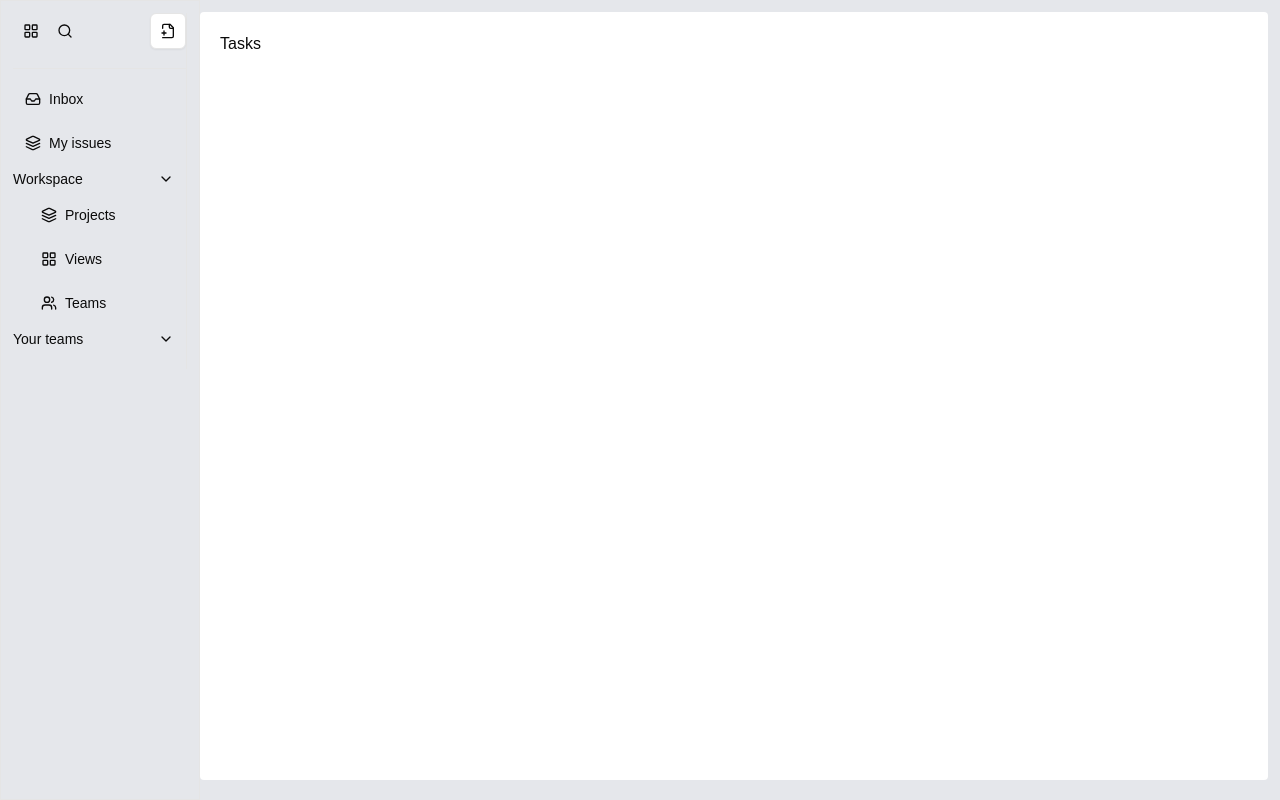
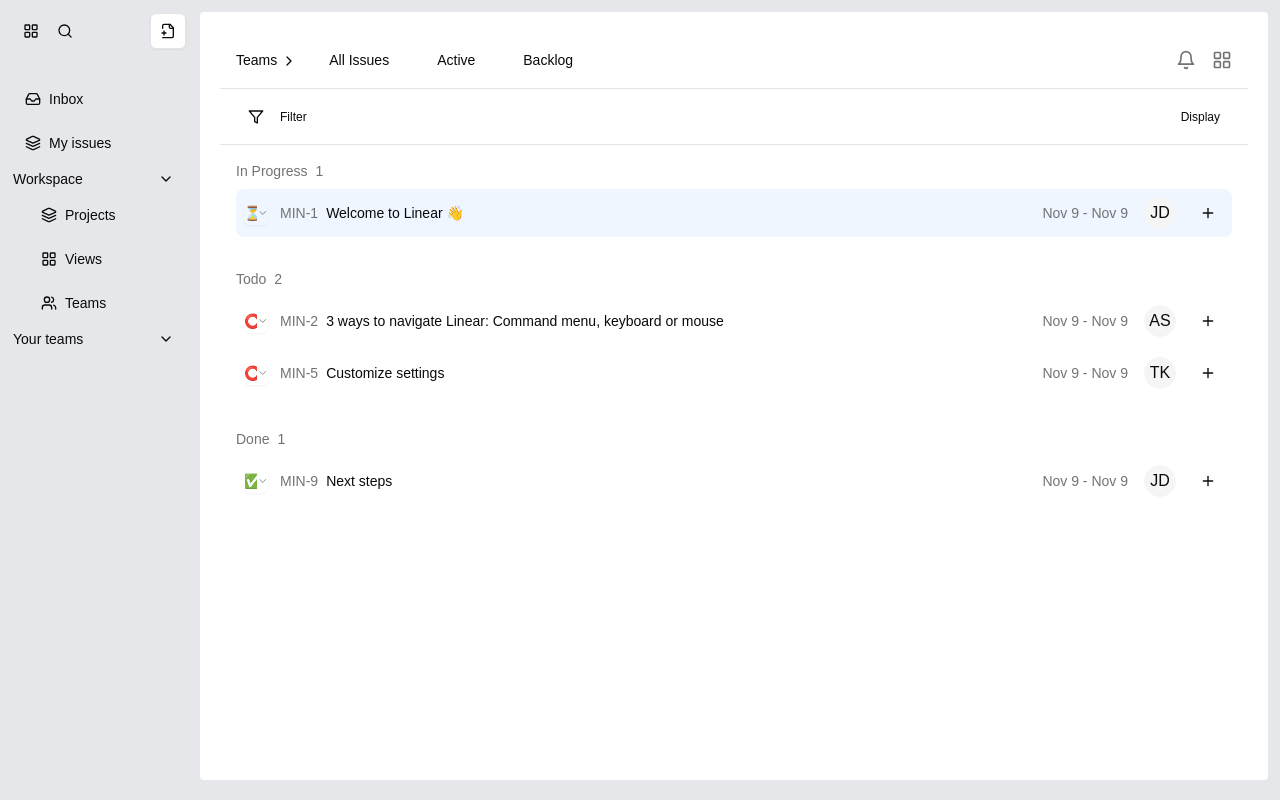
Before and after one commit to daidtech/fe_mini_tasks, a Next.js app: page /my-issues in a window 1280 px wide. Built offline with nearby package versions, Linux system fonts and the light colour scheme.

Commit message:
quick add layout index tasks

```diff
--- a/components/tasks/index.tsx
+++ b/components/tasks/index.tsx
@@ -1,26 +1,190 @@
-'use client'
-import React from 'react';
-import { useSelector, useDispatch } from 'react-redux';
-import { addTask } from '@/store/slices/tasksSlice';
-import Task from '@/models/tasks';
-import { exampleTasks } from '@/example_data/data_tasks';
+"use client"
+
+import { useState } from "react"
+import Link from "next/link"
+import { Bell, ChevronRight, Filter, LayoutGrid, Plus } from 'lucide-react'
+import { Button } from "@/components/ui/button"
+import {
+  DropdownMenu,
+  DropdownMenuContent,
+  DropdownMenuItem,
+  DropdownMenuTrigger,
+} from "@/components/ui/dropdown-menu"
+import {
+  Select,
+  SelectContent,
+  SelectItem,
+  SelectTrigger,
+  SelectValue,
+} from "@/components/ui/select"
+import { Avatar, AvatarFallback } from "@/components/ui/avatar"
+import {
+  Popover,
+  PopoverContent,
+  PopoverTrigger,
+} from "@/components/ui/popover"
+import { useSelector } from "react-redux"
+import Task from "@/models/tasks"
 
 export default function Tasks() {
   const listTasks = useSelector((state: { tasks: { listTasks: Task[] } }) => state.tasks.listTasks);
+  const [activeFilter, setActiveFilter] = useState("all")
+
+  const tasks = [
+    {
+      id: "MIN-1",
+      title: "Welcome to Linear 👋",
+      status: "in-progress",
+      startDate: "Nov 9",
+      endDate: "Nov 9",
+      assignee: "JD",
+    },
+    {
+      id: "MIN-2",
+      title: "3 ways to navigate Linear: Command menu, keyboard or mouse",
+      status: "todo",
+      startDate: "Nov 9",
+      endDate: "Nov 9",
+      assignee: "AS",
+    },
+    {
+      id: "MIN-5",
+      title: "Customize settings",
+      status: "todo",
+      startDate: "Nov 9",
+      endDate: "Nov 9",
+      assignee: "TK",
+    },
+    {
+      id: "MIN-9",
+      title: "Next steps",
+      status: "done",
+      startDate: "Nov 9",
+      endDate: "Nov 9",
+      assignee: "JD",
+    },
+  ]
 
   return (
-    <div>
-      <h1>Tasks</h1>
-      <ul>
-        {listTasks.map((task: Task, index: number) => (
-          <div key={index}>
-            <h2>{task.title}</h2>
-            <p>{task.description}</p>
-            <p>priority: {task.priority}</p>
-            <p>assign: {task.assignee}</p>
+    <div className="w-full max-full mx-auto">
+      <header className="border-b">
+        <div className="flex items-center px-4 h-14">
+          <nav className="flex items-center space-x-4">
+            <Link className="text-sm font-medium hover:text-primary" href="#">
+              Teams
+              <ChevronRight className="inline-block w-4 h-4 ml-1" />
+            </Link>
+            <Button variant="ghost" className="text-sm font-medium">
+              All Issues
+            </Button>
+            <Button variant="ghost" className="text-sm font-medium">
+              Active
+            </Button>
+            <Button variant="ghost" className="text-sm font-medium">
+              Backlog
+            </Button>
+          </nav>
+          <div className="ml-auto flex items-center space-x-4">
+            <Bell className="w-5 h-5 text-muted-foreground" />
+            <LayoutGrid className="w-5 h-5 text-muted-foreground" />
           </div>
-        ))}
-      </ul>
+        </div>
+        <div className="flex items-center px-4 h-14 border-t">
+          <DropdownMenu>
+            <DropdownMenuTrigger asChild>
+              <Button variant="ghost" size="sm">
+                <Filter className="w-4 h-4 mr-2" />
+                Filter
+              </Button>
+            </DropdownMenuTrigger>
+            <DropdownMenuContent align="start" className="w-48">
+              <DropdownMenuItem onSelect={() => setActiveFilter("all")}>All Issues</DropdownMenuItem>
+              <DropdownMenuItem onSelect={() => setActiveFilter("active")}>Active Issues</DropdownMenuItem>
+              <DropdownMenuItem onSelect={() => setActiveFilter("backlog")}>Backlog</DropdownMenuItem>
+            </DropdownMenuContent>
+          </DropdownMenu>
+          <div className="ml-auto">
+            <Button variant="ghost" size="sm">
+              Display
+            </Button>
+          </div>
+        </div>
+      </header>
+      <main className="px-4">
+  {["in-progress", "todo", "done"].map((status) => {
+    const filteredTasks = tasks.filter((task) => task.status === status);
+    if (filteredTasks.length === 0) return null;
+
+    return (
+      <div key={status} className="py-4">
+        <div className="flex items-center text-sm text-muted-foreground mb-2">
+          <span className="font-medium capitalize">{status.replace('-', ' ')}</span>
+          <span className="ml-2">{filteredTasks.length}</span>
+        </div>
+        <div className="space-y-1">
+          {filteredTasks.map((task) => (
+            <div
+              key={task.id}
+              className={`flex items-center p-2 rounded-lg group cursor-pointer ${
+                task.status === "in-progress" ? "bg-blue-50 hover:bg-blue-100" : "hover:bg-muted"
+              }`}
+            >
+              <Select defaultValue={task.status}>
+                <SelectTrigger className="w-6 h-6 border-0 p-0 mr-3">
+                  <SelectValue>
+                    {task.status === "in-progress" ? "⏳" : task.status === "done" ? "✅" : "⭕"}
+                  </SelectValue>
+                </SelectTrigger>
+                <SelectContent>
+                  <SelectItem value="todo">Todo</SelectItem>
+                  <SelectItem value="in-progress">In Progress</SelectItem>
+                  <SelectItem value="done">Done</SelectItem>
+                </SelectContent>
+              </Select>
+              <div className="flex-1">
+                <div className="flex items-center">
+                  <span className="text-sm font-medium text-muted-foreground mr-2">{task.id}</span>
+                  <span className="text-sm">{task.title}</span>
+                </div>
+              </div>
+              <div className="flex items-center space-x-4">
+                <span className="text-sm text-muted-foreground">
+                  {task.startDate} - {task.endDate}
+                </span>
+                <DropdownMenu>
+                  <DropdownMenuTrigger asChild>
+                    <Avatar className="h-8 w-8 cursor-pointer">
+                      <AvatarFallback>{task.assignee}</AvatarFallback>
+                    </Avatar>
+                  </DropdownMenuTrigger>
+                  <DropdownMenuContent>
+                    <DropdownMenuItem>Assign to John Doe (JD)</DropdownMenuItem>
+                    <DropdownMenuItem>Assign to Alice Smith (AS)</DropdownMenuItem>
+                    <DropdownMenuItem>Assign to Tom King (TK)</DropdownMenuItem>
+                  </DropdownMenuContent>
+                </DropdownMenu>
+                <Popover>
+                  <PopoverTrigger asChild>
+                    <Button variant="ghost" size="icon" className="h-8 w-8">
+                      <Plus className="w-4 h-4" />
+                    </Button>
+                  </PopoverTrigger>
+                  <PopoverContent className="w-48">
+                    <div className="grid gap-2">
+                      <Button size="sm" className="w-full justify-start">Add subtask</Button>
+                      <Button size="sm" className="w-full justify-start">Add comment</Button>
+                      <Button size="sm" className="w-full justify-start">Copy link</Button>
+                    </div>
+                  </PopoverContent>
+                </Popover>
+              </div>
+            </div>
+          ))}
+        </div>
+      </div>
+    );
+  })}
+</main>
     </div>
   )
 }
--- a/components/tasks/new_issue_form.tsx
+++ b/components/tasks/new_issue_form.tsx
@@ -30,6 +30,7 @@
     description: "",
     priority: "",
     assignee: "",
+    status: "todo",
   });
 
   const createIssue = () => {
--- /dev/null
+++ b/components/ui/avatar.tsx
@@ -0,0 +1,50 @@
+"use client"
+
+import * as React from "react"
+import * as AvatarPrimitive from "@radix-ui/react-avatar"
+
+import { cn } from "@/lib/utils"
+
+const Avatar = React.forwardRef<
+  React.ElementRef<typeof AvatarPrimitive.Root>,
+  React.ComponentPropsWithoutRef<typeof AvatarPrimitive.Root>
+>(({ className, ...props }, ref) => (
+  <AvatarPrimitive.Root
+    ref={ref}
+    className={cn(
+      "relative flex h-10 w-10 shrink-0 overflow-hidden rounded-full",
+      className
+    )}
+    {...props}
+  />
+))
+Avatar.displayName = AvatarPrimitive.Root.displayName
+
+const AvatarImage = React.forwardRef<
+  React.ElementRef<typeof AvatarPrimitive.Image>,
+  React.ComponentPropsWithoutRef<typeof AvatarPrimitive.Image>
+>(({ className, ...props }, ref) => (
+  <AvatarPrimitive.Image
+    ref={ref}
+    className={cn("aspect-square h-full w-full", className)}
+    {...props}
+  />
+))
+AvatarImage.displayName = AvatarPrimitive.Image.displayName
+
+const AvatarFallback = React.forwardRef<
+  React.ElementRef<typeof AvatarPrimitive.Fallback>,
+  React.ComponentPropsWithoutRef<typeof AvatarPrimitive.Fallback>
+>(({ className, ...props }, ref) => (
+  <AvatarPrimitive.Fallback
+    ref={ref}
+    className={cn(
+      "flex h-full w-full items-center justify-center rounded-full bg-muted",
+      className
+    )}
+    {...props}
+  />
+))
+AvatarFallback.displayName = AvatarPrimitive.Fallback.displayName
+
+export { Avatar, AvatarImage, AvatarFallback }
--- /dev/null
+++ b/components/ui/popover.tsx
@@ -0,0 +1,33 @@
+"use client"
+
+import * as React from "react"
+import * as PopoverPrimitive from "@radix-ui/react-popover"
+
+import { cn } from "@/lib/utils"
+
+const Popover = PopoverPrimitive.Root
+
+const PopoverTrigger = PopoverPrimitive.Trigger
+
+const PopoverAnchor = PopoverPrimitive.Anchor
+
+const PopoverContent = React.forwardRef<
+  React.ElementRef<typeof PopoverPrimitive.Content>,
+  React.ComponentPropsWithoutRef<typeof PopoverPrimitive.Content>
+>(({ className, align = "center", sideOffset = 4, ...props }, ref) => (
+  <PopoverPrimitive.Portal>
+    <PopoverPrimitive.Content
+      ref={ref}
+      align={align}
+      sideOffset={sideOffset}
+      className={cn(
+        "z-50 w-72 rounded-md border bg-popover p-4 text-popover-foreground shadow-md outline-none data-[state=open]:animate-in data-[state=closed]:animate-out data-[state=closed]:fade-out-0 data-[state=open]:fade-in-0 data-[state=closed]:zoom-out-95 data-[state=open]:zoom-in-95 data-[side=bottom]:slide-in-from-top-2 data-[side=left]:slide-in-from-right-2 data-[side=right]:slide-in-from-left-2 data-[side=top]:slide-in-from-bottom-2",
+        className
+      )}
+      {...props}
+    />
+  </PopoverPrimitive.Portal>
+))
+PopoverContent.displayName = PopoverPrimitive.Content.displayName
+
+export { Popover, PopoverTrigger, PopoverContent, PopoverAnchor }
--- a/models/tasks.ts
+++ b/models/tasks.ts
@@ -3,6 +3,7 @@
   description: string;
   priority: string;
   assignee: string;
+  status: 'todo' | 'inprogress' | 'done' | 'backlog';
 }
 
 export default Task;
--- a/package.json
+++ b/package.json
@@ -9,10 +9,12 @@
     "lint": "next lint"
   },
   "dependencies": {
+    "@radix-ui/react-avatar": "^1.1.1",
     "@radix-ui/react-collapsible": "^1.1.1",
     "@radix-ui/react-dialog": "^1.1.2",
     "@radix-ui/react-dropdown-menu": "^2.1.2",
     "@radix-ui/react-label": "^2.1.0",
+    "@radix-ui/react-popover": "^1.1.2",
     "@radix-ui/react-select": "^2.1.2",
     "@radix-ui/react-separator": "^1.1.0",
     "@radix-ui/react-slot": "^1.1.0",
```
Also changed, not shown: 1 other file (tests, documents, lock files or other folders).
